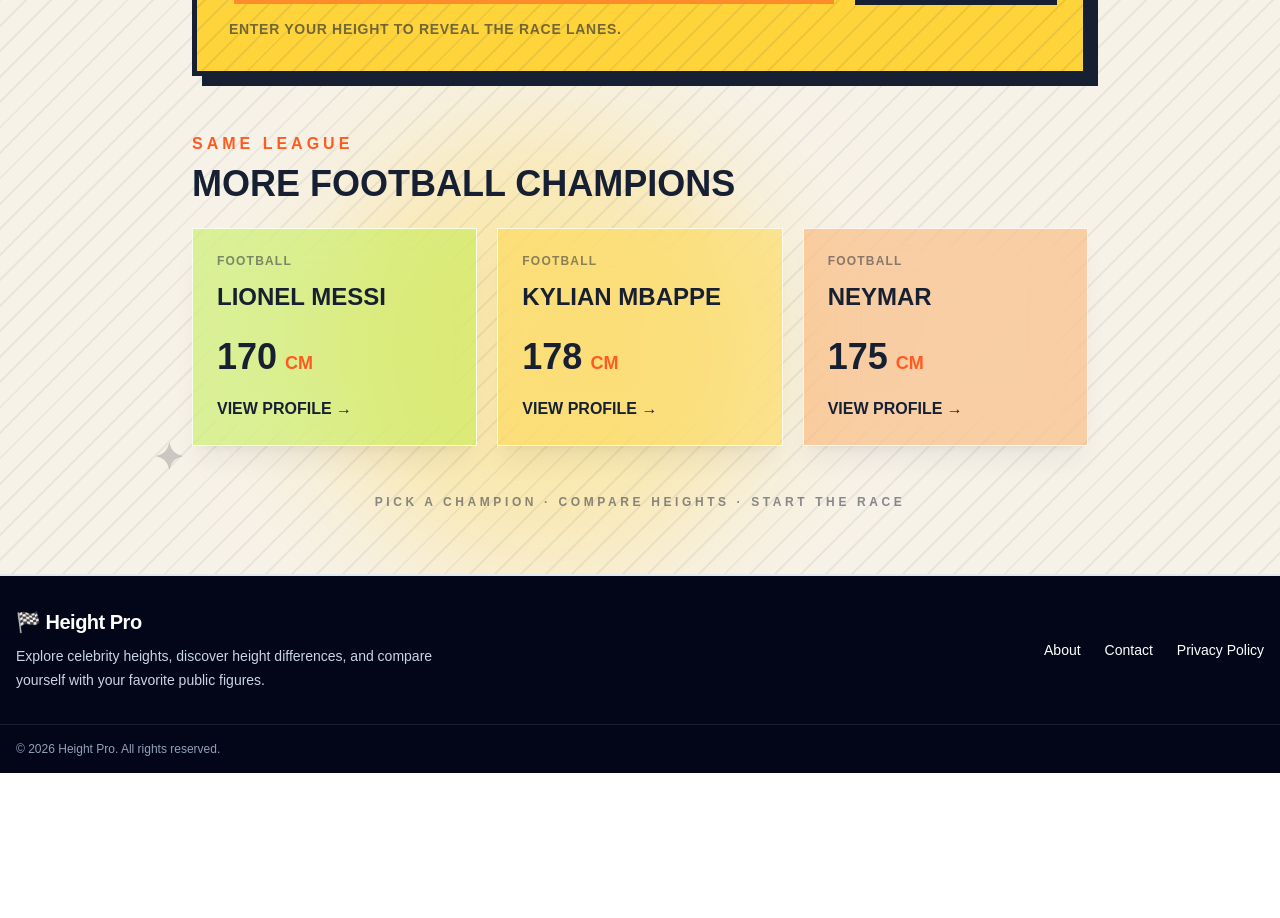
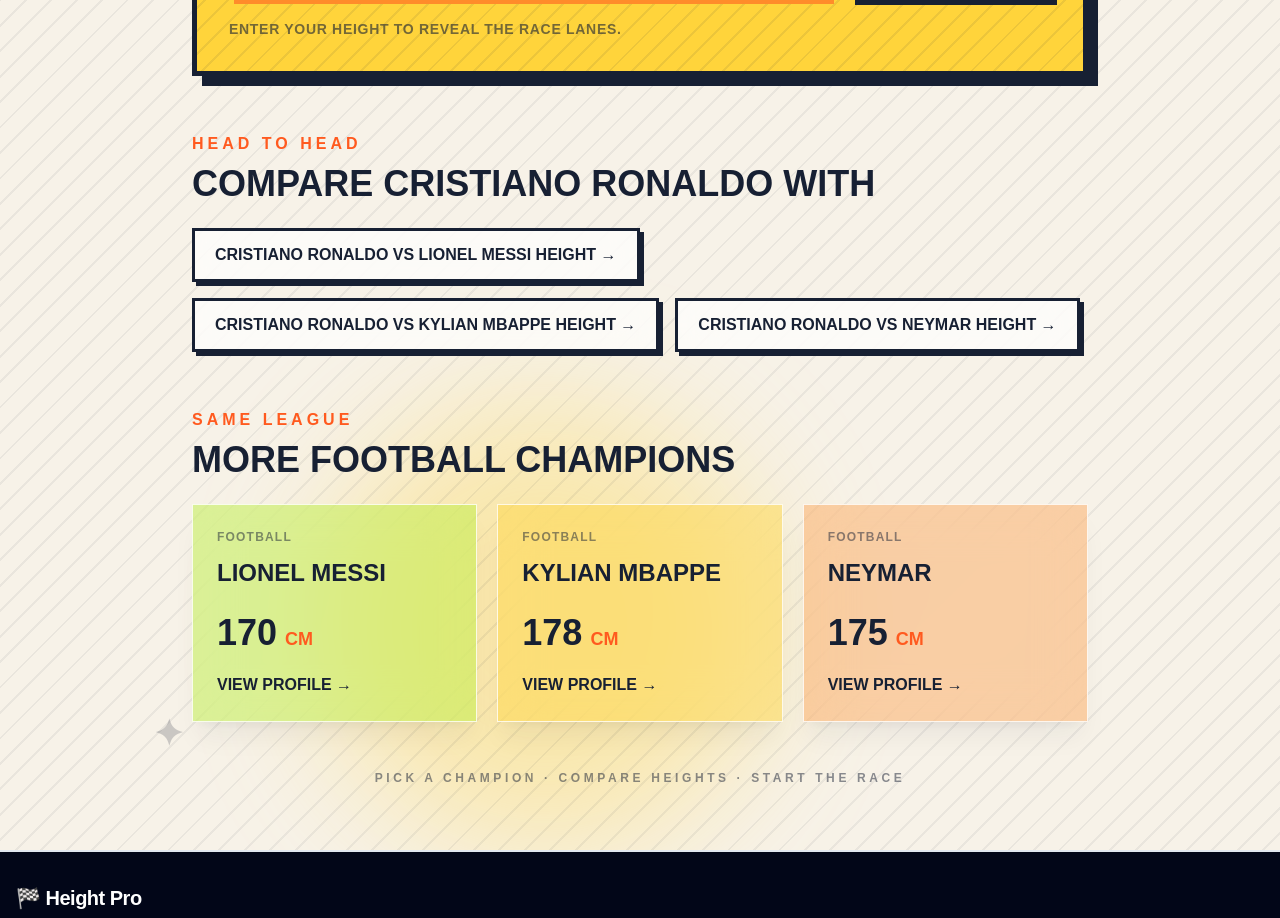
Before and after one commit to umernisar188-afk/height-pro, a Next.js app: page /people/cristiano-ronaldo in a window 1280 px wide. Shown: the part 2180-3098 px from the top of the page. Before the commit the page ends 2953 px from the top, so only its background shows below. Built offline with nearby package versions, Linux system fonts and the light colour scheme.

Commit message:
Add compare links to people pages

```diff
--- a/app/people/[slug]/page.tsx
+++ b/app/people/[slug]/page.tsx
@@ -406,7 +406,36 @@
           celebrityName={person.name}
           celebrityHeight={person.heightCm}
         />
+{/* COMPARE LINKS */}
+{relatedPeople.length > 0 && (
+  <section className="mt-14">
+    <div className="mb-6">
+      <p className="font-black uppercase tracking-[0.25em] text-[#ff5a1f]">
+        Head To Head
+      </p>
 
+      <h2 className="mt-2 text-4xl font-black uppercase text-[#172033]">
+        Compare {person.name} With
+      </h2>
+    </div>
+
+    <div className="flex flex-wrap gap-4">
+      {relatedPeople.map((related) => {
+        const [first, second] = [person.slug, related.slug].sort();
+
+        return (
+          <Link
+            key={related.slug}
+            href={`/compare/${first}-vs-${second}`}
+            className="border-[3px] border-[#172033] bg-white/70 px-5 py-3 font-black uppercase text-[#172033] shadow-[4px_4px_0_#172033] backdrop-blur-xl transition hover:-translate-y-1 hover:bg-[#b9ef35]"
+          >
+            {person.name} vs {related.name} Height →
+          </Link>
+        );
+      })}
+    </div>
+  </section>
+)}
         {/* RELATED CHAMPIONS */}
         {relatedPeople.length > 0 && (
           <section className="mt-14">
```
